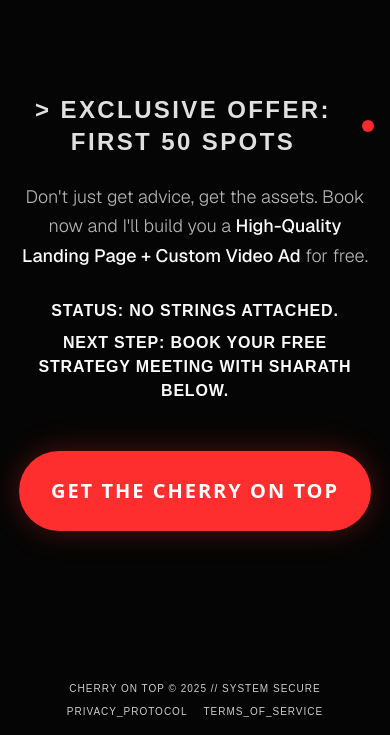
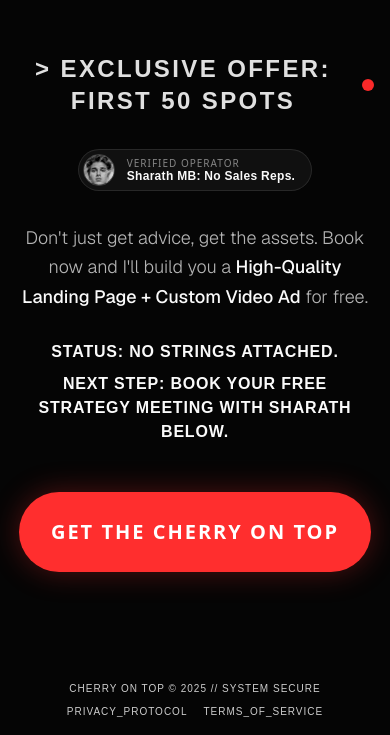
Before and after one commit to cherrylw1/newmarkecherry, a Next.js app: page / in a window 390 px wide. Shown: the part 5864-6599 px from the top of the page. Built offline with nearby package versions, Linux system fonts and the light colour scheme; a web font is replaced by a local one.

Commit message:
Implement Mobile Operator Badge: Added verify profile graphics for trust building

```diff
--- a/components/Booking.tsx
+++ b/components/Booking.tsx
@@ -39,6 +39,21 @@ export default function Booking() {
                         <span className="animate-ping absolute inline-flex h-full w-full rounded-full bg-accent opacity-75"></span>
                         <span className="relative inline-flex rounded-full h-3 w-3 bg-accent"></span>
                     </span>
+                </div>
+
+                {/* OPERATOR BADGE (Mobile Only) - Trust Signal */}
+                <div className="md:hidden flex items-center gap-3 bg-white/5 backdrop-blur-md border border-white/10 rounded-full pr-4 pl-1 py-1 mt-2 mb-2 animate-in fade-in slide-in-from-bottom-2 duration-700">
+                    <div className="relative w-8 h-8 rounded-full overflow-hidden border border-white/20">
+                        <img
+                            src="/assets/sharath-profile.jpg"
+                            alt="Sharath MB"
+                            className="w-full h-full object-cover grayscale opacity-90 contrast-125"
+                        />
+                    </div>
+                    <div className="text-left">
+                        <div className="text-[10px] text-white/50 uppercase tracking-widest leading-none mb-0.5">Verified Operator</div>
+                        <div className="text-xs text-white font-bold font-dot tracking-wide leading-none">Sharath MB: No Sales Reps.</div>
+                    </div>
                 </div>
 
                 {/* Body Text */}
```
Also changed, not shown: public/assets/sharath-profile.jpg (added).
